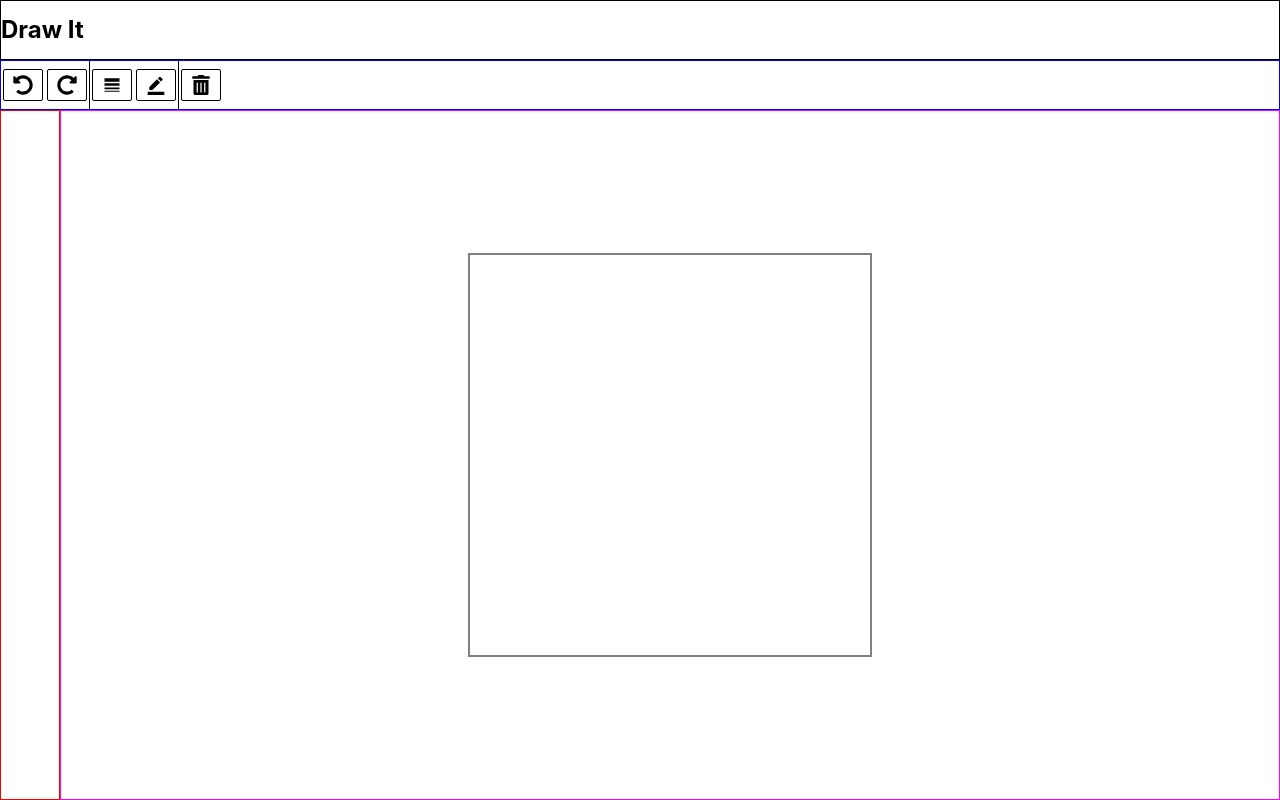
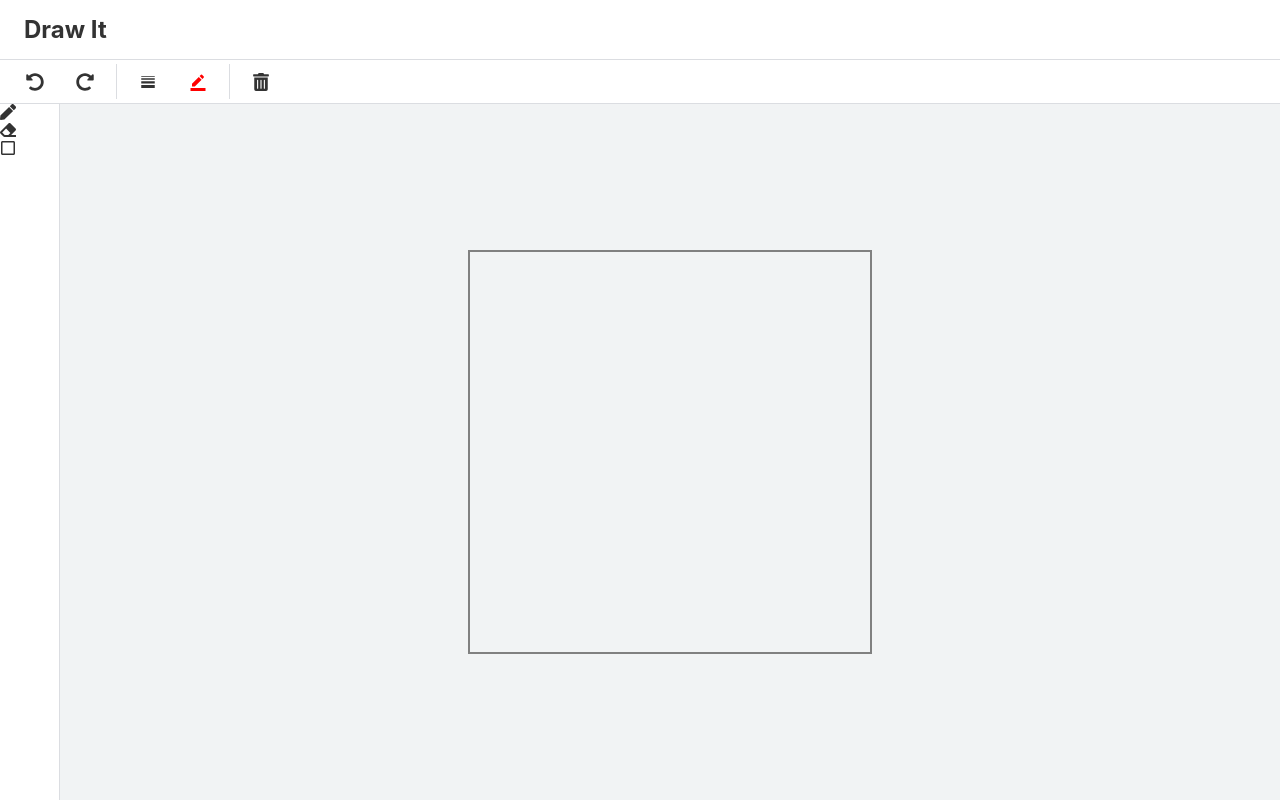
Before and after one commit to degurii/draw-it-front, a React (Create React App) app: page / in a window 1280 px wide. Built offline with nearby package versions, Linux system fonts and the light colour scheme.

Commit message:
툴바 완성

```diff
--- a/src/components/CanvasFrame.js
+++ b/src/components/CanvasFrame.js
@@ -7,8 +7,10 @@ const CanvasContainer = styled.div`
     justify-content: center;
     align-items: center;
 
+    background-color: ${({ theme }) => theme.colors.backgroundGray};
+
     width: calc(100% - 6rem);
-    border: 1px solid magenta;
+
     canvas {
         outline: 2px solid gray;
     }
--- a/src/components/Header.js
+++ b/src/components/Header.js
@@ -7,7 +7,8 @@ const HeaderStyled = styled.header`
     align-items: center;
     height: 6rem;
     width: 100%;
-    border: 1px solid black;
+    border-bottom: 1px solid ${({ theme }) => theme.colors.lineGray};
+    padding-left: 2.4rem;
 `;
 const Header = () => {
     return (
--- a/src/components/Menubar.js
+++ b/src/components/Menubar.js
@@ -2,15 +2,29 @@ import React from 'react';
 import PropTypes from 'prop-types';
 import styled from 'styled-components';
 
+import { FaPen, FaEraser, FaRegSquare } from 'react-icons/fa';
+
 const MenubarContainer = styled.div`
     width: 6rem;
-    height: calc(100% - 5rem);
-    border: 1px solid red;
+    height: calc(100% - 4.4rem);
+    border-right: 1px solid ${({ theme }) => theme.colors.lineGray};
 `;
+
+const MenubarItem = styled.li``;
 const Menubar = props => {
     return (
         <MenubarContainer>
-            <div></div>
+            <ul>
+                <MenubarItem>
+                    <FaPen />
+                </MenubarItem>
+                <MenubarItem>
+                    <FaEraser />
+                </MenubarItem>
+                <MenubarItem>
+                    <FaRegSquare />
+                </MenubarItem>
+            </ul>
         </MenubarContainer>
     );
 };
--- a/src/components/Toolbar.js
+++ b/src/components/Toolbar.js
@@ -8,9 +8,9 @@ const ToolbarContainer = styled.div`
     display: flex;
     align-items: center;
     width: 100%;
-    height: 5rem;
-    border: 1px solid blue;
-
+    height: 4.4rem;
+    padding-left: 1rem;
+    border-bottom: 1px solid ${({ theme }) => theme.colors.lineGray};
     ul {
         display: flex;
         align-items: center;
@@ -23,22 +23,37 @@ const ToolbarItem = styled.li`
     cursor: pointer;
     justify-content: center;
     align-items: center;
-    width: 4rem;
-    height: 3.2rem;
-    border: 1px solid black;
+    width: 4.8rem;
+    height: 3.6rem;
     border-radius: 2px;
-    margin: 0.2rem;
     font-size: 2rem;
+    margin: 0 0.1rem;
 
+    &:hover {
+        background-color: ${({ theme }) => theme.colors.buttonHover};
+    }
     &:active {
-        background-color: black;
+        background-color: ${({ theme }) => theme.colors.buttonActive};
+    }
+
+    svg {
+        font-size: 1.8rem;
     }
 `;
-
+const MdBorderColorIcon = styled(MdBorderColor)`
+    path:last-child {
+        fill-opacity: 1;
+        fill: ${props => props.currentColor};
+    }
+`;
+const MdLineWeightIcon = styled(MdLineWeight)`
+    transform: rotate(180deg);
+`;
 const Separator = styled.li`
     width: 0;
-    height: 100%;
-    border-right: 1px solid black;
+    height: 80%;
+    border-right: 1px solid ${({ theme }) => theme.colors.lineGray};
+    margin: 0 0.6rem;
 `;
 
 const Toolbar = props => {
@@ -53,10 +68,10 @@ const Toolbar = props => {
                 </ToolbarItem>
                 <Separator />
                 <ToolbarItem>
-                    <MdLineWeight />
+                    <MdLineWeightIcon />
                 </ToolbarItem>
                 <ToolbarItem>
-                    <MdBorderColor />
+                    <MdBorderColorIcon currentColor={'red'} />
                 </ToolbarItem>
                 <Separator />
                 <ToolbarItem>
--- a/src/index.js
+++ b/src/index.js
@@ -1,44 +1,17 @@
 import React from 'react';
 import ReactDOM from 'react-dom';
 import App from './App';
-import { createGlobalStyle } from 'styled-components';
-import reset from 'styled-reset';
 
-const GlobalStyle = createGlobalStyle`
-  ${reset}
-  html {
-    font-size: 62.5%;
-  }
-  body {
-    margin: 0;
-    font-family: -apple-system, BlinkMacSystemFont, 'Segoe UI', 'Roboto', 'Oxygen',
-    'Ubuntu', 'Cantarell', 'Fira Sans', 'Droid Sans', 'Helvetica Neue',
-    sans-serif;
-    -webkit-font-smoothing: antialiased;
-    -moz-osx-font-smoothing: grayscale;
-    font-size: 1.6rem;
-    height: 100vh;
-  }
-
-  code {
-    font-family: source-code-pro, Menlo, Monaco, Consolas, 'Courier New',
-    monospace;
-  }
-
-  *, *::after, *::before {
-    box-sizing: border-box;
-  }
-
-  h1 {
-    font-size: 2.4rem;
-    font-weight: bold;
-  }
-`;
+import { ThemeProvider } from 'styled-components';
+import GlobalStyle from './styles/global';
+import theme from './styles/theme';
 
 ReactDOM.render(
     <React.StrictMode>
-        <GlobalStyle />
-        <App />
+        <ThemeProvider theme={theme}>
+            <GlobalStyle />
+            <App />
+        </ThemeProvider>
     </React.StrictMode>,
     document.getElementById('root'),
 );
--- /dev/null
+++ b/src/styles/global.js
@@ -0,0 +1,35 @@
+import { createGlobalStyle } from 'styled-components';
+import reset from 'styled-reset';
+
+export default createGlobalStyle`
+  ${reset}
+  html {
+    font-size: 62.5%;
+  }
+
+  body {
+    margin: 0;
+    font-family: -apple-system, BlinkMacSystemFont, 'Segoe UI', 'Roboto', 'Oxygen',
+    'Ubuntu', 'Cantarell', 'Fira Sans', 'Droid Sans', 'Helvetica Neue',
+    sans-serif;
+    -webkit-font-smoothing: antialiased;
+    -moz-osx-font-smoothing: grayscale;
+    color: ${({ theme }) => theme.colors.black};
+    font-size: 1.6rem;
+    height: 100vh;
+  }
+
+  code {
+    font-family: source-code-pro, Menlo, Monaco, Consolas, 'Courier New',
+    monospace;
+  }
+
+  *, *::after, *::before {
+    box-sizing: border-box;
+  }
+
+  h1 {
+    font-size: 2.4rem;
+    font-weight: bold;
+  }
+`;
--- /dev/null
+++ b/src/styles/theme.js
@@ -0,0 +1,18 @@
+const size = {
+    mobile: '767px',
+    tablet: '1023px',
+};
+
+export default {
+    colors: {
+        backgroundGray: '#f1f3f4',
+        buttonHover: '#f9fafa',
+        buttonActive: '#E9EAEC',
+        lineGray: '#dbdde1',
+        black: '#333',
+    },
+    fontSize: {},
+
+    mobile: `(max-width: ${size.mobile})`,
+    tablet: `(max-width: ${size.tablet})`,
+};
```
